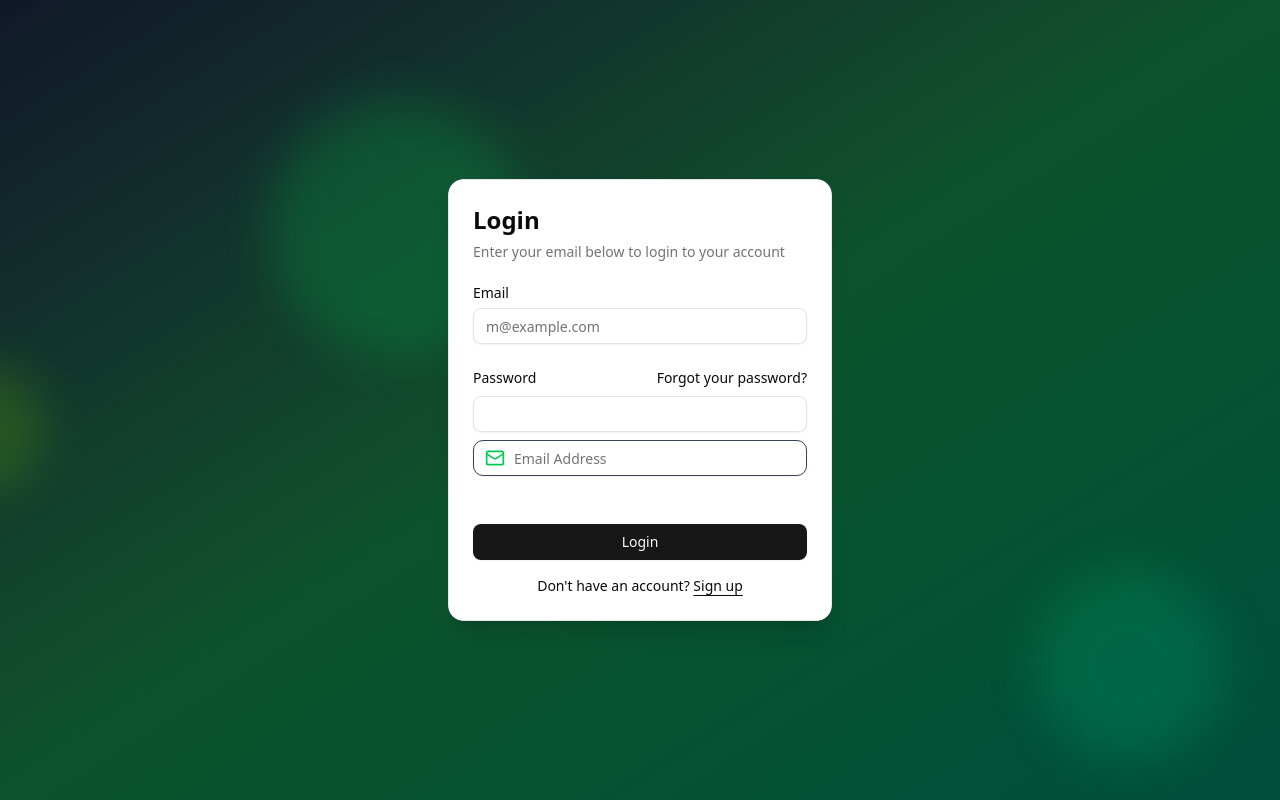
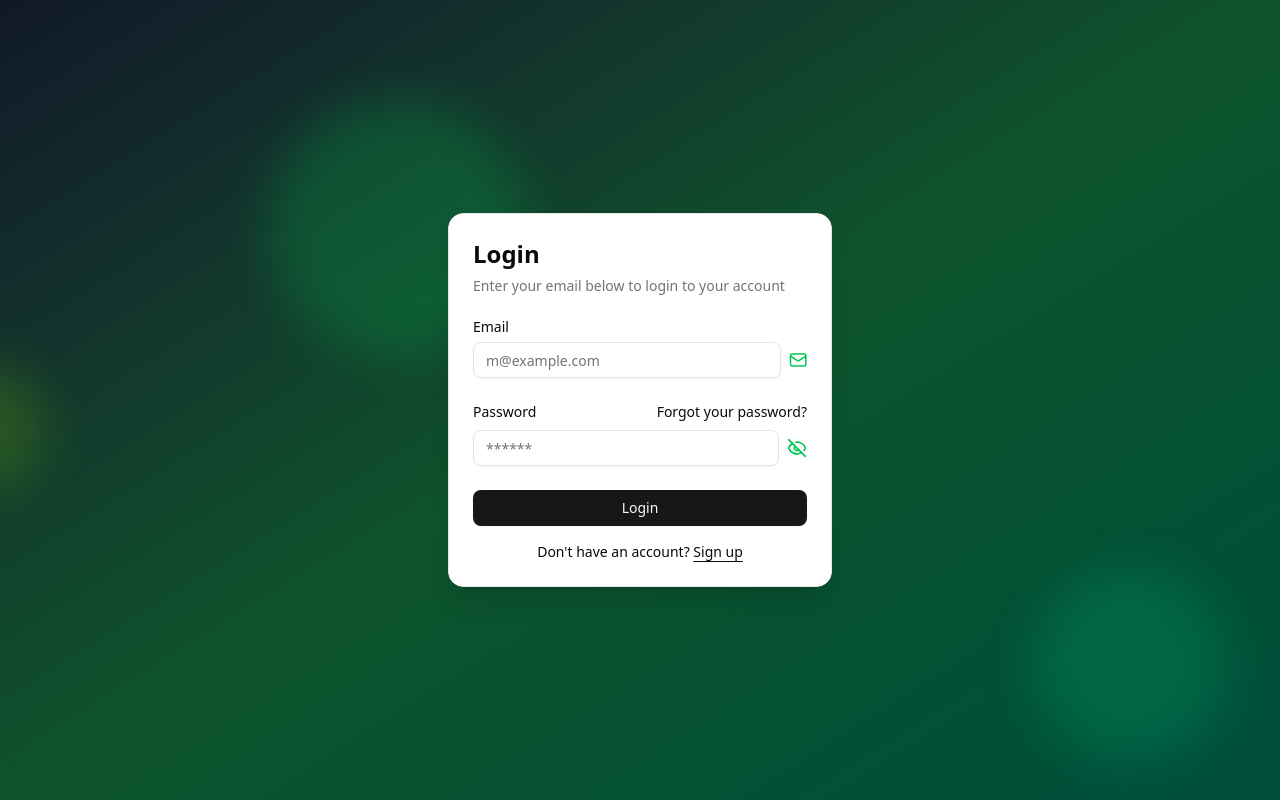
Before and after one commit to kapetanidis-nikos/mern-marketplace, a React (Vite) app in the folder client/: page /login in a window 1280 px wide. Built offline with nearby package versions, Linux system fonts and the light colour scheme.

Commit message:
Client: Refactor Login and Signup forms

```diff
--- a/client/src/components/auth/LoginForm.jsx
+++ b/client/src/components/auth/LoginForm.jsx
@@ -1,51 +1,25 @@
-import { cn } from "@/lib"
-import { Button } from "@/components/ui/button"
-import {
-  Card,
-  CardContent,
-  CardDescription,
-  CardHeader,
-  CardTitle,
-} from "@/components/ui/card"
-import { Input } from "@/components/ui/input"
-import { Label } from "@/components/ui/label"
-import { Link } from "react-router-dom"
-import { motion } from "framer-motion";
-import IconInput from "../general/IconInput"
-import { Mail } from "lucide-react"
+import { cn } from "@/lib";
+import { Button } from "@/components/ui/button";
 
+import { Input } from "@/components/ui/input";
+import { Label } from "@/components/ui/label";
+import { Link } from "react-router-dom";
 
-export default function LoginForm({
-    className,
-    ...props
-  }) {
+import { Mail } from "lucide-react";
+import { PasswordInput } from "../general/PasswordInput";
+import CardWrapper from "../general/CardWrapper";
 
-
-  return (
-    <div className={cn("flex flex-col gap-6", className)} {...props}>
-    <motion.div
-			initial={{ opacity: 0, y: 20 }}
-			animate={{ opacity: 1, y: 0 }}
-			transition={{ duration: 0.5 }}
-			className='max-w-md w-full bg-gray-800 bg-opacity-50 backdrop-filter backdrop-blur-xl rounded-2xl shadow-xl overflow-hidden'
-		>
-      <Card>
-        <CardHeader>
-          <CardTitle className="text-2xl">Login</CardTitle>
-          <CardDescription>
-            Enter your email below to login to your account
-          </CardDescription>
-        </CardHeader>
-        <CardContent>
+export default function LoginForm({ className, ...props }) {
+  const content = (
     <form>
       <div className="flex flex-col gap-6">
         <div className="grid gap-2">
           <Label htmlFor="email">Email</Label>
           <Input
             id="email"
+            icon={<Mail className="size-5 select-none text-green-500" />}
             type="email"
             placeholder="m@example.com"
-                  required
           />
         </div>
         <div className="grid gap-2">
@@ -58,10 +32,7 @@ export default function LoginForm({
               Forgot your password?
             </a>
           </div>
-                <Input id="password" type="password" required />
-                <IconInput icon={Mail}
-						type='email'
-						placeholder='Email Address'/>
+          <PasswordInput id="password" placeholder="******" required />
         </div>
         <Button type="submit" className="w-full">
           Login
@@ -74,9 +45,15 @@ export default function LoginForm({
         </Link>
       </div>
     </form>
-        </CardContent>
-      </Card>
-      </motion.div>
+  );
+
+  return (
+    <div className={cn("flex flex-col gap-6", className)} {...props}>
+      <CardWrapper
+        title={"Login"}
+        description={"Enter your email below to login to your account"}
+        content={content}
+      />
     </div>
-  )
+  );
 }
--- a/client/src/components/auth/SignUpForm.jsx
+++ b/client/src/components/auth/SignUpForm.jsx
@@ -1,22 +1,12 @@
-import { cn } from "@/lib/utils"
-import { Button } from "@/components/ui/button"
-import { Card, CardContent, CardDescription, CardHeader, CardTitle } from "@/components/ui/card"
-import { Input } from "@/components/ui/input"
-import { Label } from "@/components/ui/label"
-import { Link } from "react-router-dom"
+import { cn } from "@/lib/utils";
+import { Button } from "@/components/ui/button";
+import { Input } from "@/components/ui/input";
+import { Label } from "@/components/ui/label";
+import { Link } from "react-router-dom";
+import CardWrapper from "../general/CardWrapper";
 
-export default function SignUpForm({
-    className,
-    ...props
-  }) {
-  return (
-    <div className={cn("flex flex-col gap-6", className)} {...props}>
-    <Card>
-        <CardHeader>
-          <CardTitle className="text-2xl">Sign Up</CardTitle>
-          <CardDescription>Create an account to get started</CardDescription>
-        </CardHeader>
-        <CardContent>
+export default function SignUpForm({ className, ...props }) {
+  const content = (
     <form>
       <div className="flex flex-col gap-6">
         <div className="grid gap-2">
@@ -46,8 +36,15 @@ export default function SignUpForm({
         </Link>
       </div>
     </form>
-        </CardContent>
-      </Card>
+  );
+
+  return (
+    <div className={cn("flex flex-col gap-6", className)} {...props}>
+      <CardWrapper
+        title={"Sign Up"}
+        description={"Create an account to get started"}
+        content={content}
+      />
     </div>
-  )
+  );
 }
--- /dev/null
+++ b/client/src/components/general/CardWrapper.jsx
@@ -0,0 +1,29 @@
+import React from "react";
+import {
+  Card,
+  CardContent,
+  CardDescription,
+  CardHeader,
+  CardTitle,
+} from "@/components/ui/card";
+// eslint-disable-next-line no-unused-vars
+import { motion } from "framer-motion";
+
+export default function CardWrapper({ title, description, content }) {
+  return (
+    <motion.div
+      initial={{ opacity: 0, y: 20 }}
+      animate={{ opacity: 1, y: 0 }}
+      transition={{ duration: 0.5 }}
+      className="max-w-md w-full bg-gray-800 bg-opacity-50 backdrop-filter backdrop-blur-xl rounded-2xl shadow-xl overflow-hidden"
+    >
+      <Card>
+        <CardHeader>
+          <CardTitle className="text-2xl">{title}</CardTitle>
+          <CardDescription>{description}</CardDescription>
+        </CardHeader>
+        <CardContent>{content}</CardContent>
+      </Card>
+    </motion.div>
+  );
+}
--- a/client/src/components/general/IconInput.jsx
+++ /dev/null
@@ -1,16 +0,0 @@
-import React from 'react'
-import { Input } from '../ui/input'
-
-export default function IconInput({ icon: Icon, ...props }) {
-  return (
-    <div className='relative mb-6'>
-    <div className='absolute inset-y-0 left-0 flex items-center pl-3 pointer-events-none'>
-        <Icon className='size-5 text-green-500' />
-    </div>
-    <Input
-        {...props}
-        className='w-full pl-10 pr-3 py-2 bg-gray-800 bg-opacity-50 rounded-lg border border-gray-700 focus:border-green-500 focus:ring-2 focus:ring-green-500 text-white placeholder-gray-400 transition duration-200'
-    />
-</div>
-  )
-}
--- /dev/null
+++ b/client/src/components/general/PasswordInput.jsx
@@ -0,0 +1,30 @@
+import * as React from "react";
+
+import { Input } from "../ui/input";
+import { EyeIcon, EyeOffIcon } from "lucide-react";
+
+function PasswordInput({ className, ...props }, ref) {
+  const [showPassword, setShowPassword] = React.useState(false);
+
+  return (
+    <Input
+      type={showPassword ? "text" : "password"}
+      icon={
+        showPassword ? (
+          <button type="button" onClick={() => setShowPassword(false)}>
+            <EyeIcon className="size-5 text-green-500 hover:cursor-pointer" />
+          </button>
+        ) : (
+          <button type="button" onClick={() => setShowPassword(true)}>
+            <EyeOffIcon className="size-5 text-green-500 hover:cursor-pointer" />
+          </button>
+        )
+      }
+      className={className}
+      {...props}
+      ref={ref}
+    />
+  );
+}
+
+export { PasswordInput };
--- a/client/src/components/ui/input.jsx
+++ b/client/src/components/ui/input.jsx
@@ -1,14 +1,12 @@
-import * as React from "react"
+import * as React from "react";
 
-import { cn } from "@/lib/utils"
+import { cn } from "@/lib/utils";
 
-function Input({
-  className,
-  type,
-  ...props
-}) {
+// eslint-disable-next-line no-unused-vars
+function Input({ icon, className, type, ...props }) {
   return (
-    (<input
+    <div className="flex gap-2 items-center">
+      <input
         type={type}
         data-slot="input"
         className={cn(
@@ -17,8 +15,11 @@ function Input({
           "aria-invalid:ring-destructive/20 dark:aria-invalid:ring-destructive/40 aria-invalid:border-destructive",
           className
         )}
-      {...props} />)
+        {...props}
+      />
+      {icon}
+    </div>
   );
 }
 
-export { Input }
+export { Input };
```
Lines whose indentation alone changed are shown as unchanged.
